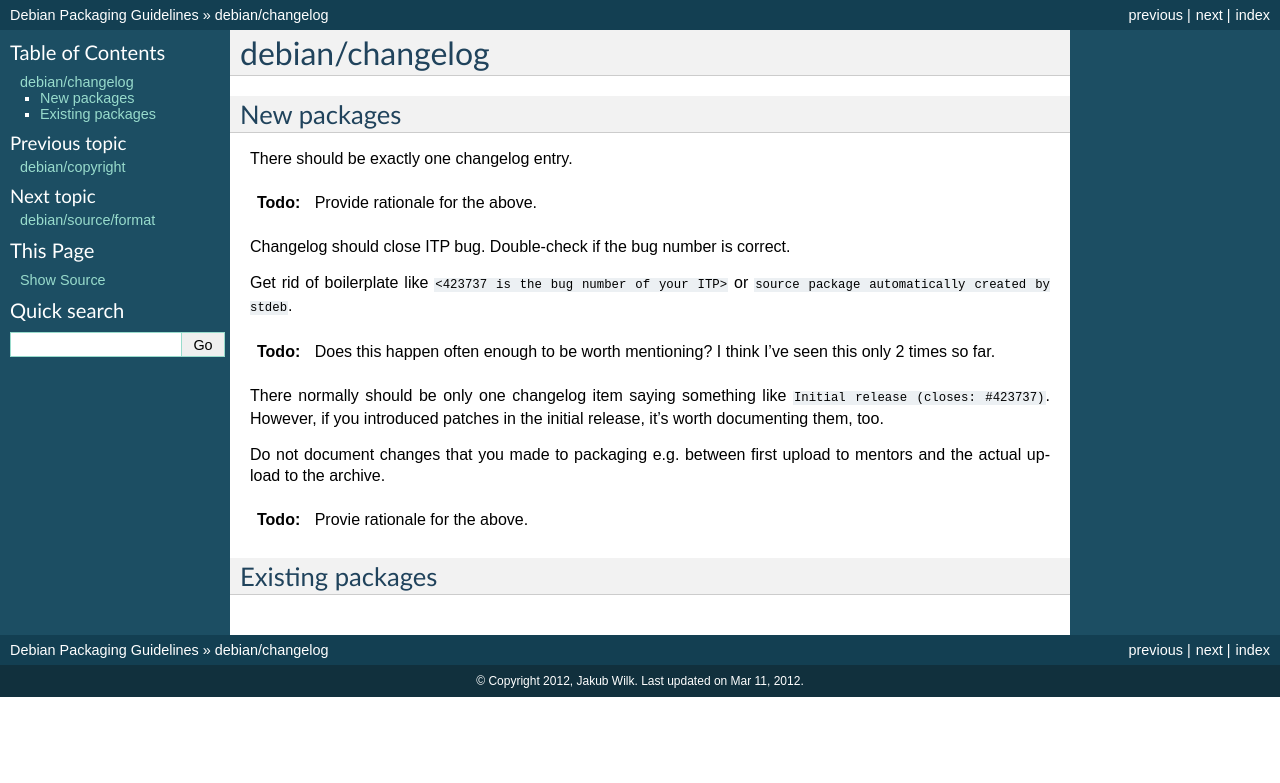
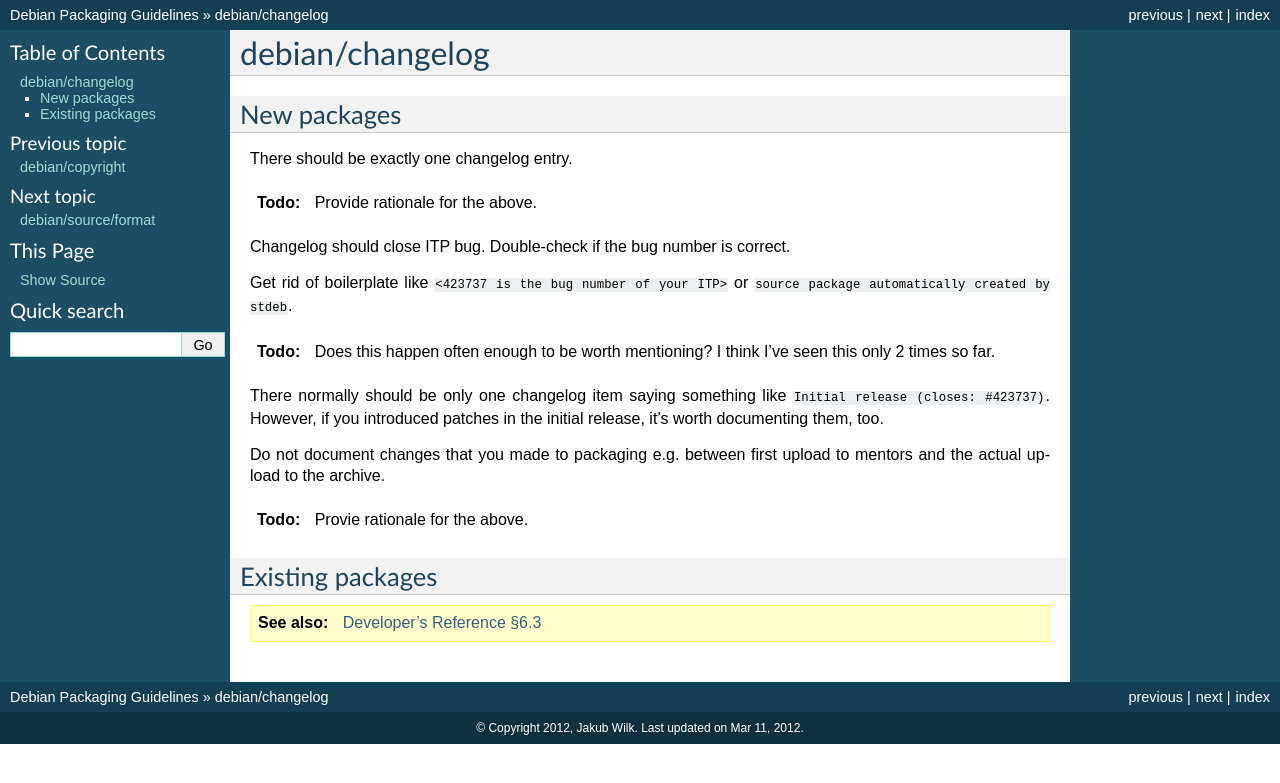
Before and after one commit to jwilk-archive/debian-packaging-guidelines, a Sphinx documentation site: the page built from source/debian-changelog.txt, in a window 1280 px wide. Shown: the top 783 px of the page. Built offline with Sphinx 7.4.7, drawn with Linux system fonts in a browser that asks for light colours.

Commit message:
debian-changelog: add see-also to DevRef.

```diff
--- a/source/debian-changelog.txt
+++ b/source/debian-changelog.txt
@@ -28,4 +28,6 @@
 -----------------
 .. todo::
 
+.. seealso:: `Developer's Reference §6.3 <http://www.debian.org/doc/manuals/developers-reference/best-pkging-practices.html#bpp-debian-changelog>`_
+
 .. vim:ft=rst ts=3 sw=3 et
```
